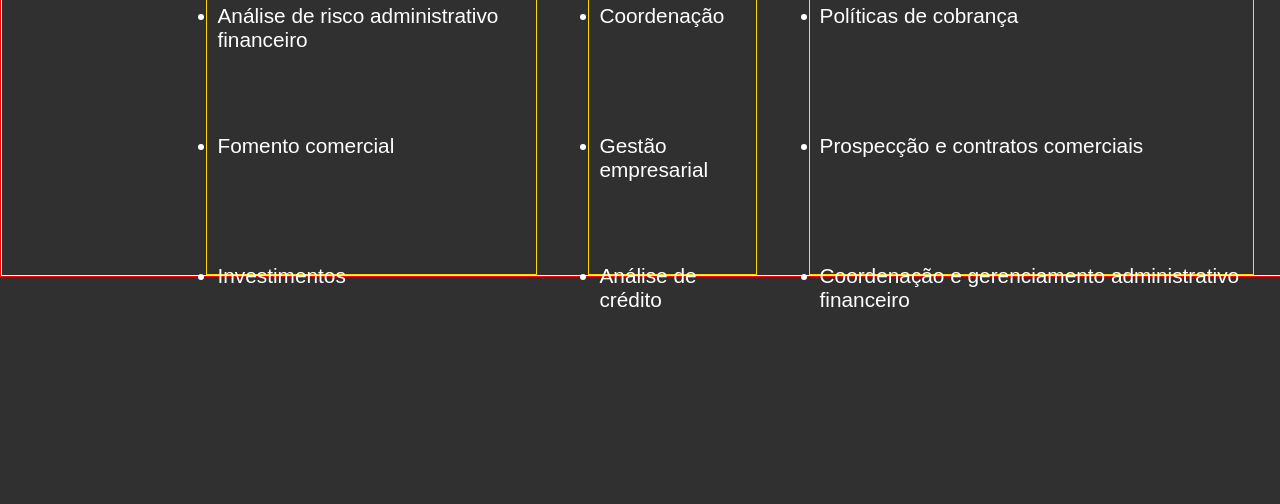
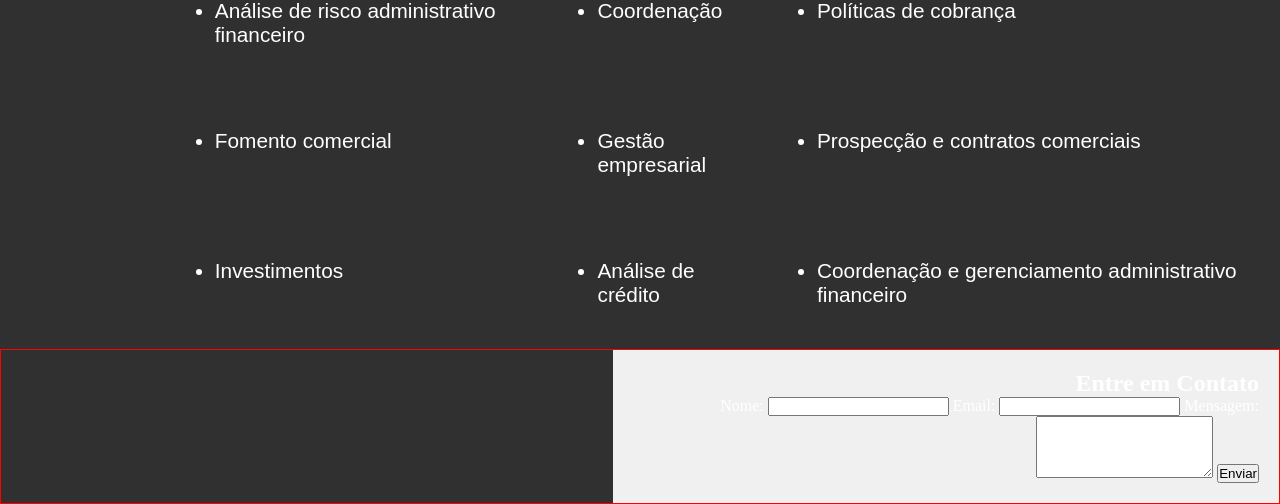
Before and after one commit to WeslleySantosln/islannykessyacf, a plain HTML site: page index.html in a window 1280 px wide. Shown: the part 996-1500 px from the top of the page. Before the commit the page ends 1340 px from the top, so only its background shows below. Drawn offline with Linux system fonts and the light colour scheme; grey boxes are pictures that could not be loaded.

Commit message:
definição da sessao de topicos, inicio da criação da div de formulario

```diff
--- a/css/estyle.css
+++ b/css/estyle.css
@@ -146,17 +146,13 @@ body{
 
 
 .section-sb{
-  border: red 1px solid;
   margin-top: 50px;
   width: 100%;
-  max-width: 100%;
-  max-height: 100%;
-  position: absolute;
+  height: 100%;
 
 }
 
 .section-sb h2{
-  border: blue 1px solid;
   align-items: center;
   width: 50%;
   text-align: center;
@@ -167,17 +163,15 @@ body{
   display: flex;
   height: 100%;
   max-height: 100%;
-  border: #fff solid 1px;
   position: relative;
-
 
 }
 
 .container-header ul{
-  width: ;
+
   margin-left: 2%;
   margin-right: 2%;
-  border: #ffd902 solid 1px;
+
   flex-grow: 1px;
 }
 
@@ -194,12 +188,12 @@ body{
 }
 
 .container-header ul li:hover{
-  background-color: #fff;
-  color: #2f2e2e;
-  scale: 1.3;
+  background-color: #ffffff0f;
+  color: #ffffff;
+  scale: 1.2;
   margin-left: 15%;
   transition: all 0.9s;
-  border-radius: 3px;
+  border-radius: 1px;
 
 }
 
@@ -275,3 +269,22 @@ body{
 #radio4:checked ~ .navigation-auto .auto-btn4{
   background-color: #CFB36C;
 }
+
+
+.contact-form{
+  border: 1px red solid;
+  margin-top: 80px;
+  display: flex;
+  justify-content: space-between; /* Para alinhar os elementos à esquerda e à direita */
+  display: flex;
+  flex-direction: column;
+  align-items: flex-end; /* Alinhe os itens do formulário à direita */
+}
+
+.dv-form{
+    width: 49%;
+    text-align: right;
+    padding: 20px; /* Adicione um espaçamento para melhor aparência */
+    background-color: #f0f0f0; /* Adicione uma cor de fundo para destacar */
+
+  }
--- a/index.html
+++ b/index.html
@@ -111,7 +111,24 @@
 
 		</section>
 
-		<section class="main-content-section">
+		<section class="main-content-section contact-form">
+
+			<div class="dv-form">
+				<h2>Entre em Contato</h2>
+
+				<form id="contact-form">
+					<label for="name">Nome:</label>
+					<input type="text" id="name" name="name" required>
+
+					<label for="email">Email:</label>
+					<input type="email" id="email" name="email" required>
+
+					<label for="message">Mensagem:</label>
+					<textarea id="message" name="message" rows="4" required></textarea>
+
+					<button type="submit" id="submit-button">Enviar</button>
+				</form>
+			</div>
 
 		</section>
 
@@ -121,6 +138,7 @@
 	</main>
 
 	<footer class="main-footer">
+
 	</footer>
 
 </body>
```
